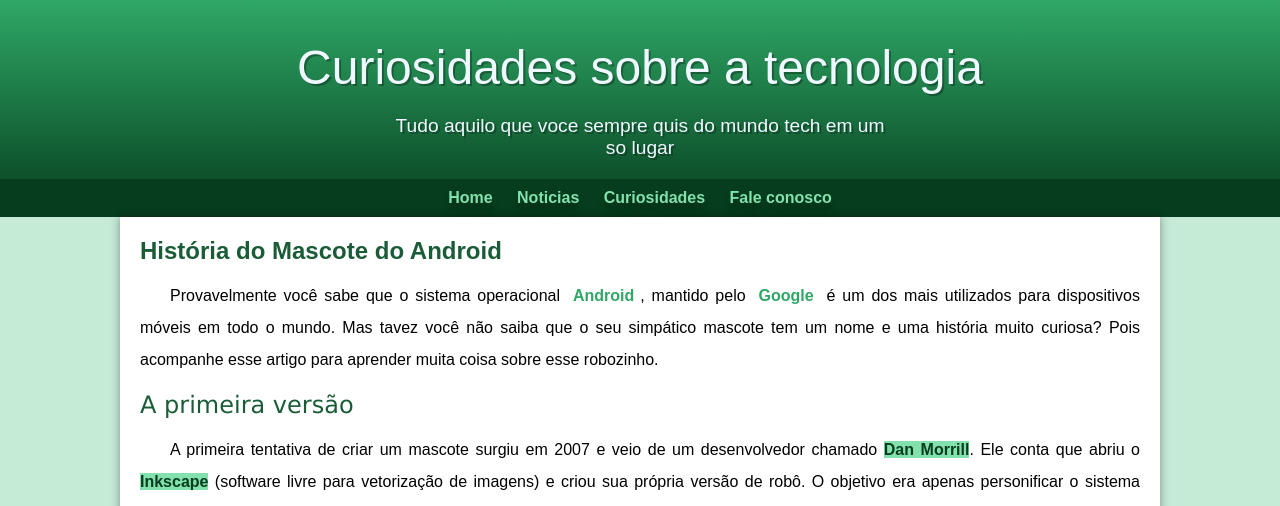
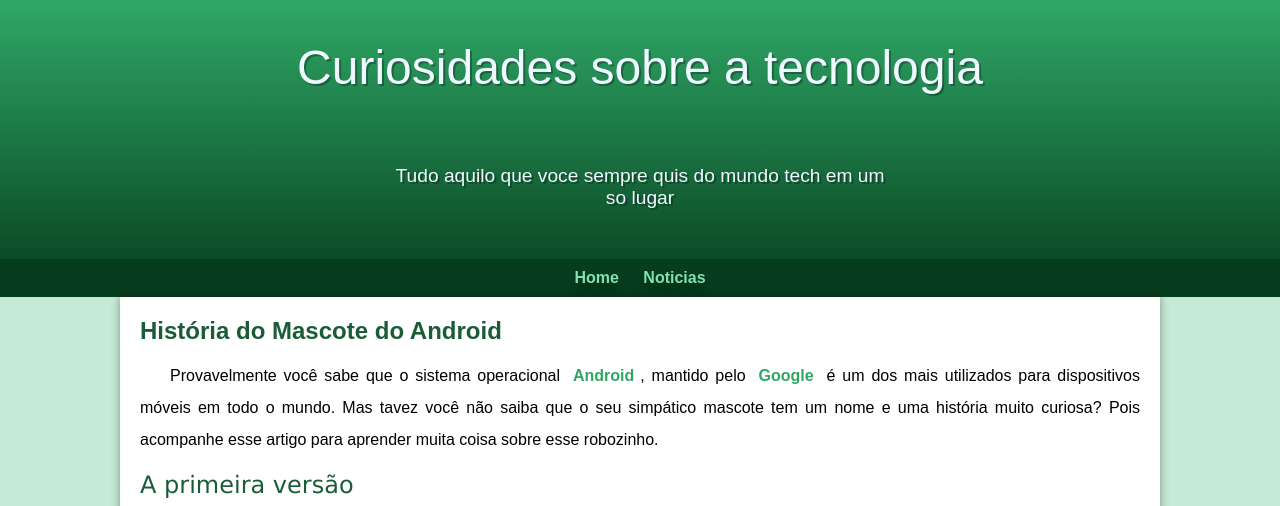
Before and after one commit to CAIQUEDEFREITAS/projeto, a plain HTML site: page index.html in a window 1280 px wide. Shown: the top 506 px of the page. Drawn offline with Linux system fonts and the light colour scheme.

Commit message:
reformulado

```diff
--- a/index.html
+++ b/index.html
@@ -6,7 +6,7 @@
     <meta name="viewport" content="width=device-width, initial-scale=1.0">
     <title>Como surgiu o mascote android</title>
     <link rel="shortcut icon" href="https://www.lucascaton.com/images/posts/2013/09/android.png" type="image/x-icon">
-    <link rel="stylesheet" href="style/style.css">
+    <link rel="stylesheet" href="style.css">
 </head>
 
 <body>
@@ -16,8 +16,7 @@
         <nav>
             <a href="android.html">Home</a>
             <a href="noticias.html" target="_self">Noticias</a>
-            <a href="#">Curiosidades</a>
-            <a href="#">Fale conosco</a>
+
         </nav>
     </header>
 
--- a/style/style.css
+++ b/style.css
@@ -49,7 +49,7 @@ header>p {
     padding-right: 10px;
     padding-left: 10px;
     margin: auto;
-    margin-bottom: 20px;
+  padding: 50px;
     text-shadow: 2px 2px 0px rgba(0, 0, 0, 0.288);
 }
 
```
